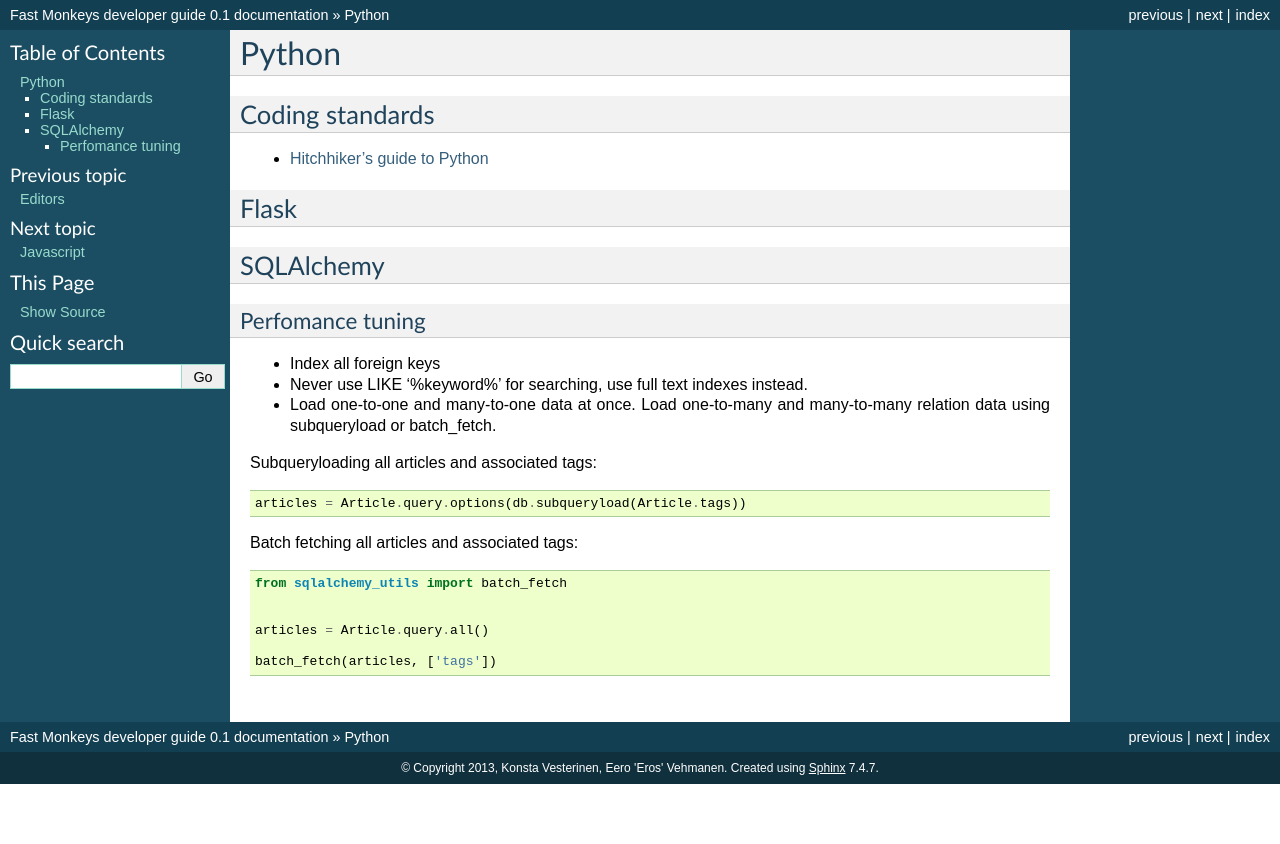
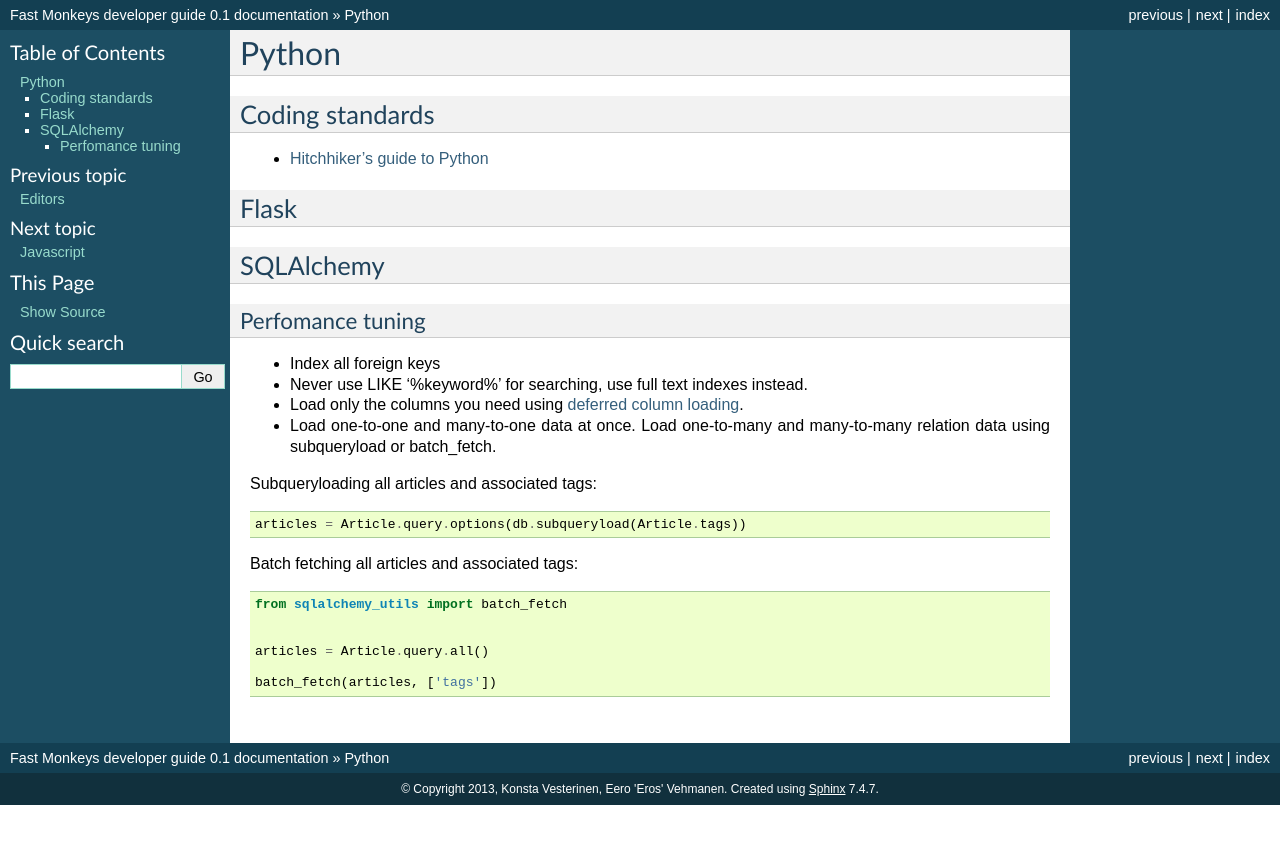
Before and after one commit to fastmonkeys/dev-guide, a Sphinx documentation site: the page built from docs/python.rst, in a window 1280 px wide. Shown: the top 844 px of the page. Built offline with Sphinx 7.4.7, drawn with Linux system fonts in a browser that asks for light colours; formulas are drawn with MathJax 3.

Commit message:
Added link for deferred column loading

```diff
--- a/docs/python.rst
+++ b/docs/python.rst
@@ -19,6 +19,8 @@ Perfomance tuning
 - Index all foreign keys
 
 - Never use LIKE '%keyword%' for searching, use full text indexes instead.
+
+- Load only the columns you need using `deferred column loading`_.
 
 - Load one-to-one and many-to-one data at once. Load one-to-many and many-to-many relation data using subqueryload or batch_fetch.
 
@@ -42,3 +44,4 @@ Batch fetching all articles and associated tags:
 
 
 .. _`Hitchhiker's guide to Python`: http://docs.python-guide.org/en/latest/
+.. _`deferred column loading`: http://docs.sqlalchemy.org/en/latest/orm/mapper_config.html#deferred-column-loading
```
